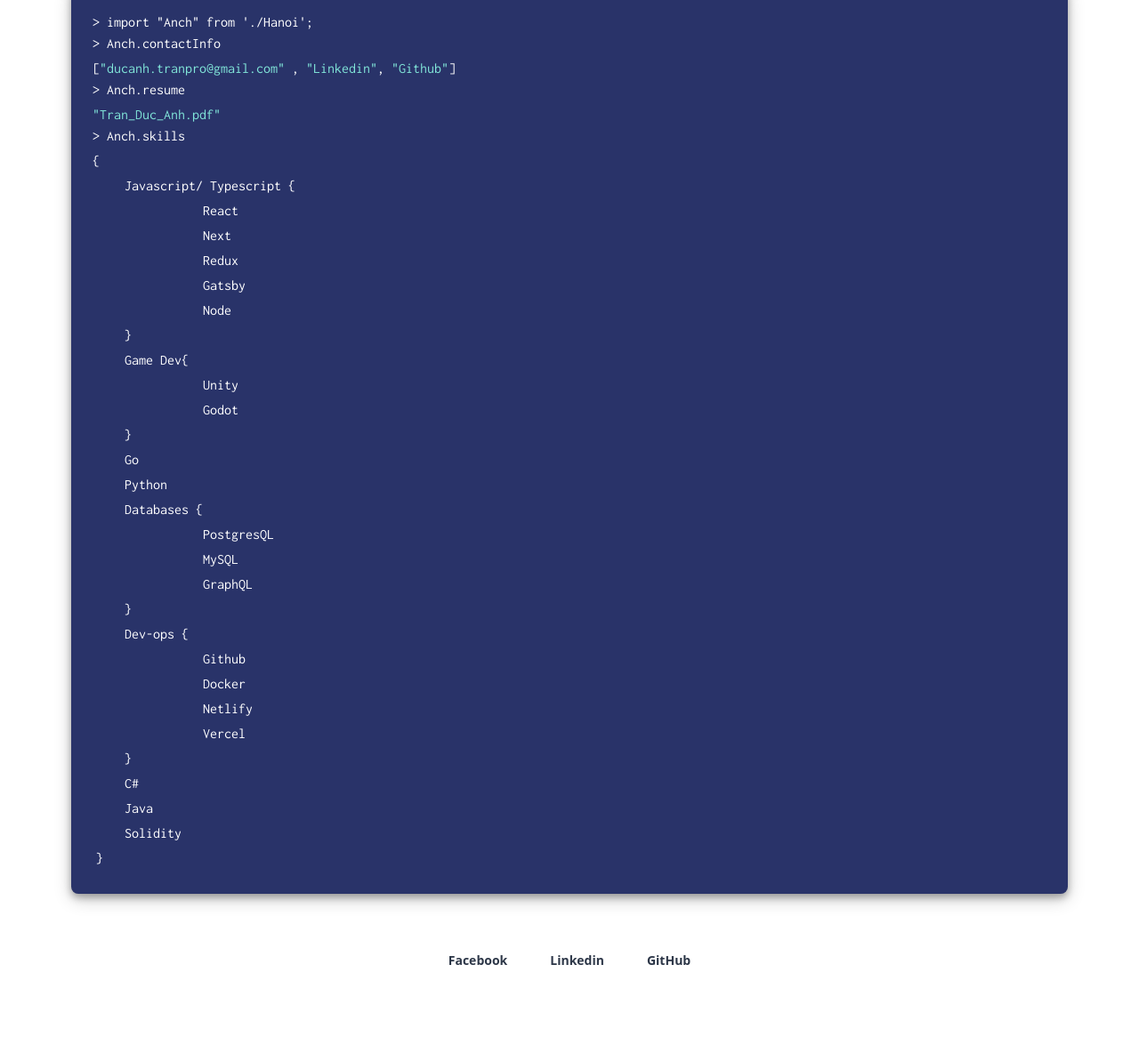
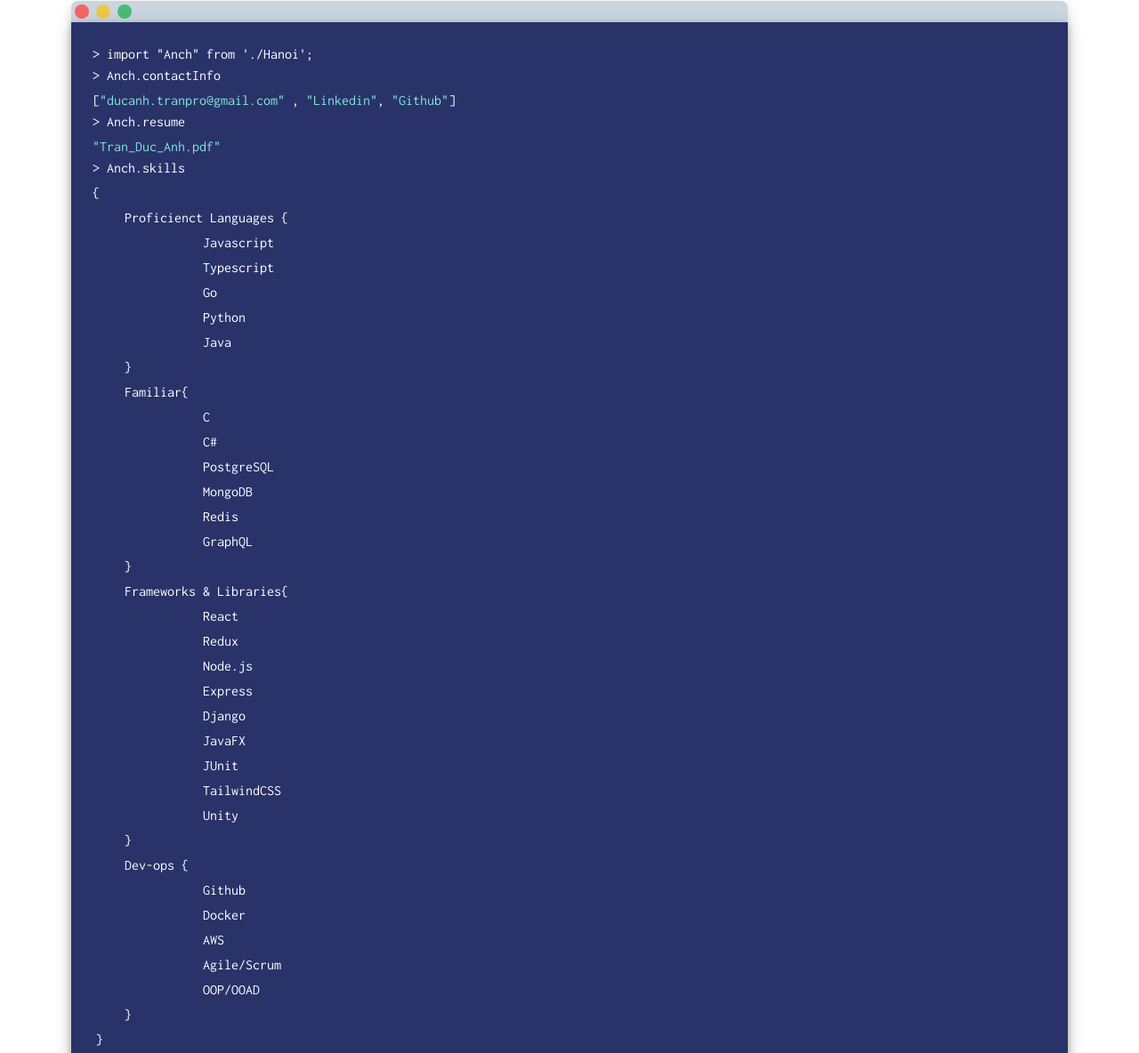
Before and after one commit to Slayzur02/gatsby-portfolio, a Gatsby site: page / in a window 1280 px wide. Shown: the part 430-1614 px from the top of the page at 89% size. Before the commit the page ends 1520 px from the top, so only its background shows below. Built offline with nearby package versions, Linux system fonts and the light colour scheme; Gatsby itself is replaced by a stand-in of ours.

Commit message:
changed skills

```diff
--- a/src/pages/index.js
+++ b/src/pages/index.js
@@ -25,8 +25,8 @@
         </div>
         </div>
         <p className="m-0 my-10 mb-16 text-2xl">
-          Hi, I'm Anch, a 19-year-old undergrad with a major in Computer Science. I am passionate
-          about solving hard, challenging problems, and bringing those solutions into real life applications. Check out <a href="/work" className = "text-indigo-600 hover:text-gray-800">my projects</a>  here.
+          Hi, I'm Anch, a 19-year-old undergrad with a major in Computer Science. I
+          enjoy solving hard, challenging problems and ideas, simplifying them, and bringing solutions into real life applications. Check out <a href="/work" className = "text-indigo-600 hover:text-gray-800">my work experience</a>  here.
         </p>
         <p className="ml-2 text-xl">
         </p>
@@ -51,38 +51,42 @@
             <p className="mt-1"><a href="/anch.pdf" className = "text-teal-300">"Tran_Duc_Anh.pdf"</a> </p>
             <p className="mb-1">> Anch.skills</p>
             <p className="mt-1 mb-0"> {theleftbracket} </p>
-            <p className = "m-1"> &nbsp;&nbsp;&nbsp; Javascript/ Typescript {theleftbracket}</p>
-            <p className = "m-1">  &emsp;&emsp;&emsp;&emsp;&emsp;&emsp;&emsp;  React</p>
-            <p className = "m-1">  &emsp;&emsp;&emsp;&emsp;&emsp;&emsp;&emsp;  Next</p>
-              <p className = "m-1">  &emsp;&emsp;&emsp;&emsp;&emsp;&emsp;&emsp;  Redux</p>
-              <p className = "m-1">  &emsp;&emsp;&emsp;&emsp;&emsp;&emsp;&emsp;  Gatsby</p>
-            <p className = "m-1">  &emsp;&emsp;&emsp;&emsp;&emsp;&emsp;&emsp;  Node</p>
+            <p className = "m-1"> &nbsp;&nbsp;&nbsp; Proficienct Languages {theleftbracket}</p>
+            <p className = "m-1">  &emsp;&emsp;&emsp;&emsp;&emsp;&emsp;&emsp;  Javascript</p>
+            <p className = "m-1">  &emsp;&emsp;&emsp;&emsp;&emsp;&emsp;&emsp;  Typescript</p>
+              <p className = "m-1">  &emsp;&emsp;&emsp;&emsp;&emsp;&emsp;&emsp;  Go</p>
+              <p className = "m-1">  &emsp;&emsp;&emsp;&emsp;&emsp;&emsp;&emsp; Python</p>
+            <p className = "m-1">  &emsp;&emsp;&emsp;&emsp;&emsp;&emsp;&emsp;  Java</p>
             <p className = "m-1"> &nbsp;&nbsp;&nbsp; {therightbracket}</p>
 
-            <p className = "m-1"> &nbsp;&nbsp;&nbsp; Game Dev{theleftbracket}</p>
-            <p className = "m-1">  &emsp;&emsp;&emsp;&emsp;&emsp;&emsp;&emsp;  Unity</p>
-            <p className = "m-1">  &emsp;&emsp;&emsp;&emsp;&emsp;&emsp;&emsp;  Godot</p>
+            <p className = "m-1"> &nbsp;&nbsp;&nbsp; Familiar{theleftbracket}</p>
+            <p className = "m-1">  &emsp;&emsp;&emsp;&emsp;&emsp;&emsp;&emsp;  C</p>
+            <p className = "m-1">  &emsp;&emsp;&emsp;&emsp;&emsp;&emsp;&emsp;  C#</p>
+            <p className = "m-1">  &emsp;&emsp;&emsp;&emsp;&emsp;&emsp;&emsp;  PostgreSQL</p>
+            <p className = "m-1">  &emsp;&emsp;&emsp;&emsp;&emsp;&emsp;&emsp;  MongoDB</p>
+            <p className = "m-1">  &emsp;&emsp;&emsp;&emsp;&emsp;&emsp;&emsp;  Redis</p>
+            <p className = "m-1">  &emsp;&emsp;&emsp;&emsp;&emsp;&emsp;&emsp;  GraphQL</p>
             <p className = "m-1"> &nbsp;&nbsp;&nbsp; {therightbracket}</p>
 
-            <p className = "m-1"> &nbsp;&nbsp;&nbsp; Go</p>
-            <p className = "m-1"> &nbsp;&nbsp;&nbsp; Python</p>
-
-            <p className = "m-1"> &nbsp;&nbsp;&nbsp; Databases {theleftbracket}</p>
-            <p className = "m-1">  &emsp;&emsp;&emsp;&emsp;&emsp;&emsp;&emsp;  PostgresQL</p>
-            <p className = "m-1">  &emsp;&emsp;&emsp;&emsp;&emsp;&emsp;&emsp;  MySQL</p>
-            <p className = "m-1">  &emsp;&emsp;&emsp;&emsp;&emsp;&emsp;&emsp;  GraphQL</p>
+            <p className = "m-1"> &nbsp;&nbsp;&nbsp; Frameworks & Libraries{theleftbracket}</p>
+            <p className = "m-1">  &emsp;&emsp;&emsp;&emsp;&emsp;&emsp;&emsp;  React</p>
+            <p className = "m-1">  &emsp;&emsp;&emsp;&emsp;&emsp;&emsp;&emsp;  Redux</p>
+            <p className = "m-1">  &emsp;&emsp;&emsp;&emsp;&emsp;&emsp;&emsp;  Node.js</p>
+            <p className = "m-1">  &emsp;&emsp;&emsp;&emsp;&emsp;&emsp;&emsp;  Express</p>
+            <p className = "m-1">  &emsp;&emsp;&emsp;&emsp;&emsp;&emsp;&emsp;  Django</p>
+            <p className = "m-1">  &emsp;&emsp;&emsp;&emsp;&emsp;&emsp;&emsp;  JavaFX</p>
+            <p className = "m-1">  &emsp;&emsp;&emsp;&emsp;&emsp;&emsp;&emsp;  JUnit</p>
+            <p className = "m-1">  &emsp;&emsp;&emsp;&emsp;&emsp;&emsp;&emsp;  TailwindCSS</p>
+            <p className = "m-1">  &emsp;&emsp;&emsp;&emsp;&emsp;&emsp;&emsp;  Unity</p>
             <p className = "m-1"> &nbsp;&nbsp;&nbsp; {therightbracket}</p>
 
             <p className = "m-1"> &nbsp;&nbsp;&nbsp; Dev-ops {theleftbracket}</p>
             <p className = "m-1">  &emsp;&emsp;&emsp;&emsp;&emsp;&emsp;&emsp;  Github</p>
             <p className = "m-1">  &emsp;&emsp;&emsp;&emsp;&emsp;&emsp;&emsp;  Docker</p>
-            <p className = "m-1">  &emsp;&emsp;&emsp;&emsp;&emsp;&emsp;&emsp;  Netlify</p>
-            <p className = "m-1">  &emsp;&emsp;&emsp;&emsp;&emsp;&emsp;&emsp;  Vercel</p>
+            <p className = "m-1">  &emsp;&emsp;&emsp;&emsp;&emsp;&emsp;&emsp;  AWS</p>
+            <p className = "m-1">  &emsp;&emsp;&emsp;&emsp;&emsp;&emsp;&emsp;  Agile/Scrum</p>
+            <p className = "m-1">  &emsp;&emsp;&emsp;&emsp;&emsp;&emsp;&emsp;  OOP/OOAD</p>
             <p className = "m-1"> &nbsp;&nbsp;&nbsp; {therightbracket}</p>
-
-            <p className = "m-1"> &nbsp;&nbsp;&nbsp; C#</p>
-            <p className = "m-1"> &nbsp;&nbsp;&nbsp; Java</p>
-            <p className = "m-1"> &nbsp;&nbsp;&nbsp; Solidity</p>
             <p className = "m-1">{therightbracket}</p>
 
 
```
